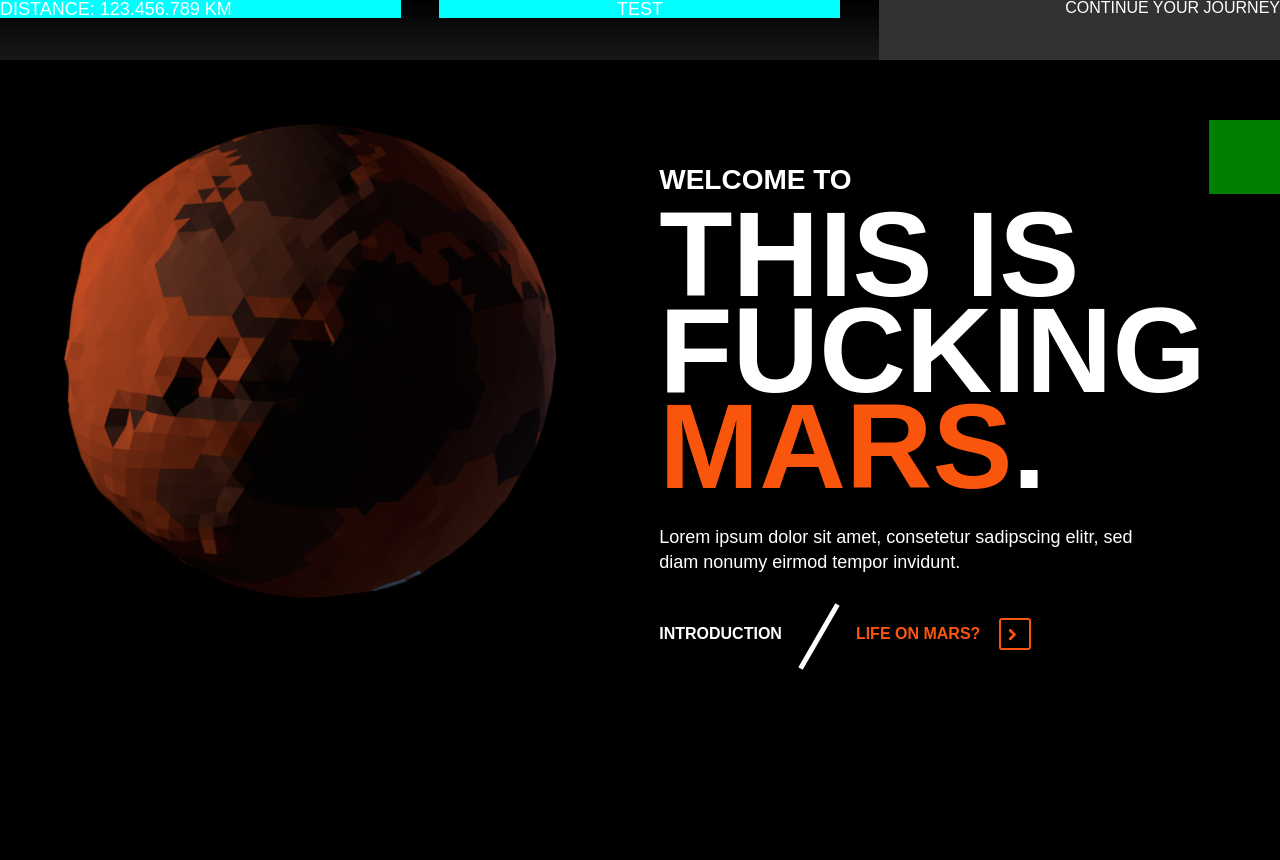
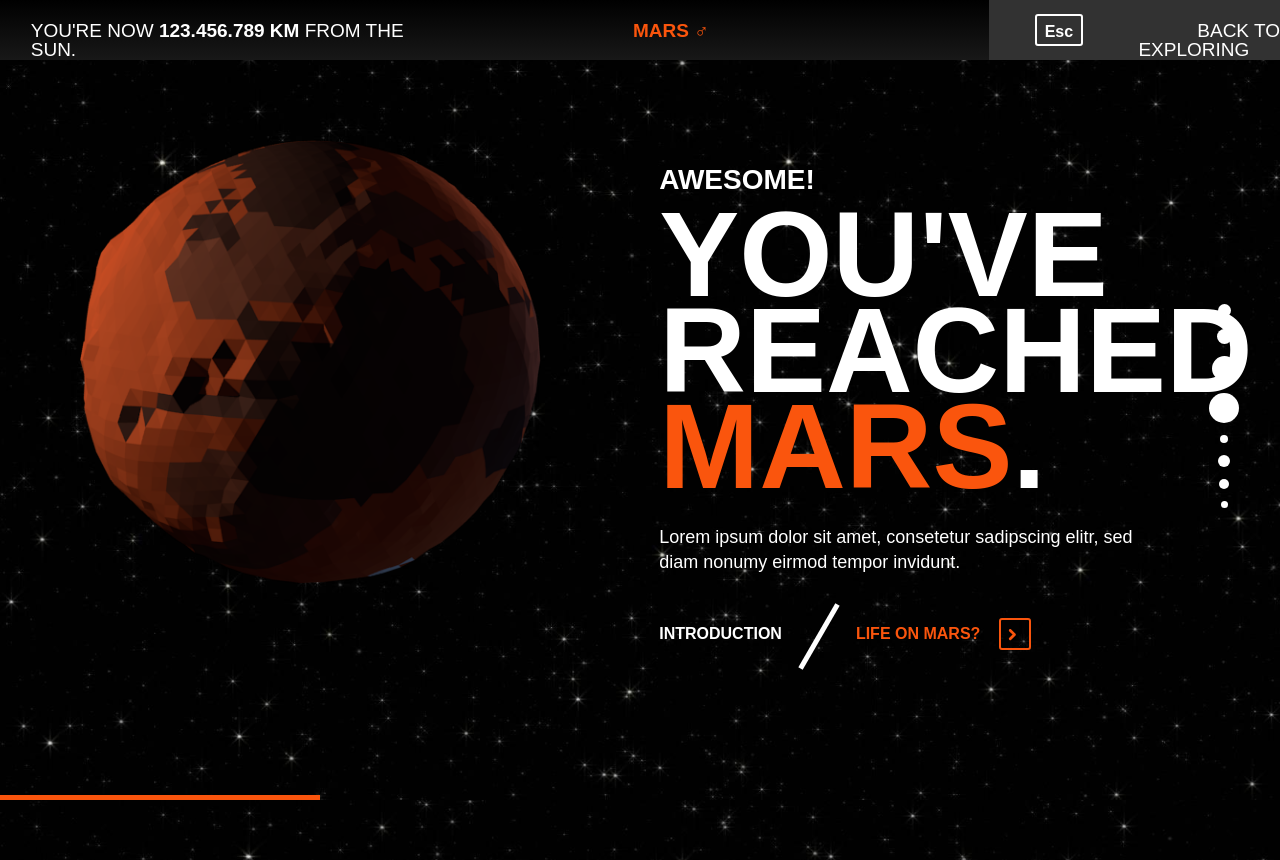
Before and after one commit to juliasser/pro5, a PHP site: page /index_styling.html in a window 1280 px wide. Run offline with PHP 8.4, Linux system fonts and the light colour scheme; some libraries are stand-ins or nearby versions.

Commit message:
Basic planet detail page

```diff
--- a/css/main.css
+++ b/css/main.css
@@ -32,6 +32,8 @@ html {
 /* cross browser border radius */
 /* transform */
 /* css calculating */
+/* creates a circle with a given size & color */
+/* centers vertically */
 html, body, div, span, applet, object, iframe,
 h1, h2, h3, h4, h5, h6, p, blockquote, pre,
 a, abbr, acronym, address, big, cite, code,
@@ -96,19 +98,24 @@ body {
   font-family: "proxima-nova", sans-serif;
   font-size: 12px, 120px;
   color: #fff;
-  background-color: black; }
+  background-color: black;
+  background: url(/assets/img/bg-demo.jpg);
+  background-size: cover; }
 
 h2 {
   line-height: .8; }
+
+strong {
+  font-weight: 900; }
 
 /* Global elements */
 .global--float-left {
   float: left; }
 
-.global--vertical-align-center {
-  display: inline-block;
-  vertical-align: middle;
-  height: 100%; }
+.global--center-vertical {
+  position: absolute;
+  top: 50%;
+  transform: translate(-50%, -50%); }
 
 /* animation keyframes */
 @-webkit-keyframes totheright {
@@ -285,11 +292,13 @@ h2 {
 * The coloring takes place in the planet specific scss file.
 * Basic interface when a planet is visited
 */
-#planet-detail {
-  /*
-    * This is the content area for each planet (text, facts...)
-    */
-  /* The buttons which allow to navigate through the content slides */ }
+#planet-detail #planet-detail--progress {
+  position: absolute;
+  bottom: 0;
+  left: 0;
+  width: 25vw;
+  height: 5px; }
+
 #planet-detail #planet-detail--bar-top {
   position: fixed;
   width: 100%;
@@ -312,6 +321,7 @@ h2 {
   left: 0;
   overflow: hidden; }
   #planet-detail #planet-detail--bar-top #bar-top--text {
+    padding-top: 1.3rem;
     max-width: 5000px;
     margin-left: auto;
     margin-right: auto; }
@@ -320,43 +330,64 @@ h2 {
       content: "";
       display: block; }
     #planet-detail #planet-detail--bar-top #bar-top--text h1 {
-        background-color: aqua;
       float: left;
       display: block;
       margin-right: 3.0075467489%;
       width: 31.3283021674%;
       text-align: center;
-        font-size: 18px;
-        text-transform: uppercase; }
+      font-size: 19px;
+      text-transform: uppercase;
+      font-weight: 900; }
       #planet-detail #planet-detail--bar-top #bar-top--text h1:last-child {
         margin-right: 0; }
     #planet-detail #planet-detail--bar-top #bar-top--text #bar-top--distance {
+      margin-left: 1.618em;
       float: left;
       display: block;
       margin-right: 3.0075467489%;
       width: 31.3283021674%;
-        background-color: aqua;
       float: left;
       text-transform: uppercase;
-        font-size: 18px; }
+      font-size: 19px; }
       #planet-detail #planet-detail--bar-top #bar-top--text #bar-top--distance:last-child {
         margin-right: 0; }
-    #planet-detail #planet-detail--bar-top #bar-top--continue {
+
+#planet-detail #bar-top--continue {
   text-align: right;
   float: left;
   display: block;
   margin-right: 3.0075467489%;
-      width: 31.3283021674%;
+  width: 22.7443399383%;
   position: absolute;
   right: 0;
   top: 0;
+  padding-top: 1.3rem;
+  font-size: 19px;
   height: 100%;
   background-color: #323232; }
-      #planet-detail #planet-detail--bar-top #bar-top--continue:last-child {
+  #planet-detail #bar-top--continue:last-child {
     margin-right: 0; }
-      #planet-detail #planet-detail--bar-top #bar-top--continue #continue--link {
+  #planet-detail #bar-top--continue #continue--link {
+    margin-right: 1.618em;
     text-transform: uppercase; }
-  #planet-detail .infowrapper {
+  #planet-detail #bar-top--continue .bar-top--key-esc-s {
+    width: 3rem;
+    height: 2rem;
+    margin: -0.4rem 0 0 46px;
+    border: 2px solid;
+    text-align: center;
+    padding-top: .3rem;
+    -webkit-border-radius: 3px;
+    border-radius: 3px;
+    background-clip: padding-box; }
+    #planet-detail #bar-top--continue .bar-top--key-esc-s span {
+      font-size: 1rem;
+      font-weight: 900; }
+
+/*
+    * This is the content area for each planet (text, facts...)
+    */
+.infowrapper {
   height: 100%;
   max-width: 5000px;
   margin-left: auto;
@@ -365,23 +396,25 @@ h2 {
   height: -webkit-calc(100% - 3.75rem);
   height: calc(100% - 3.75rem);
   margin-top: 3.75rem; }
-    #planet-detail .infowrapper::after {
+  .infowrapper::after {
     clear: both;
     content: "";
     display: block; }
-  #planet-detail #planet-detail--model {
+
+#planet-detail--model {
   height: 100%;
   float: left;
   display: block;
   margin-right: 3.0075467489%;
   width: 48.4962266255%;
-    padding: 4rem; }
-    #planet-detail #planet-detail--model:last-child {
+  padding: 5rem; }
+  #planet-detail--model:last-child {
     margin-right: 0; }
-    #planet-detail #planet-detail--model img {
+  #planet-detail--model img {
     width: 100%;
     height: auto; }
-  #planet-detail #planet-detail--txt {
+
+#planet-detail--txt {
   height: 100%;
   float: left;
   display: block;
@@ -389,37 +422,105 @@ h2 {
   width: 39.9122643964%;
   margin-top: 3.75rem;
   padding-top: 46px; }
-    #planet-detail #planet-detail--txt:last-child {
+  #planet-detail--txt:last-child {
     margin-right: 0; }
-    #planet-detail #planet-detail--txt h2 {
+  #planet-detail--txt h2 {
     font-size: 120px;
     text-transform: uppercase;
     font-weight: 900; }
-    #planet-detail #planet-detail--txt h3 {
+  #planet-detail--txt h3 {
     font-size: 28px;
     text-transform: uppercase;
     font-weight: 900;
     margin-bottom: 12px; }
-    #planet-detail #planet-detail--txt p {
+  #planet-detail--txt p {
     font-size: 18px;
     margin-top: 31px;
     line-height: 1.4; }
-  #planet-detail #planet-detail--solarsystem {
+
+#planet-detail--solarsystem {
   float: left;
   display: block;
   margin-right: 3.0075467489%;
   width: 5.5764154801%;
-    background-color: green;
-    margin-top: 3.75rem;
-    padding-top: 74px; }
-    #planet-detail #planet-detail--solarsystem:last-child {
+  margin-top: 3.75rem; }
+  #planet-detail--solarsystem:last-child {
     margin-right: 0; }
-  #planet-detail #planet-detail--btns {
+  #planet-detail--solarsystem #circles {
+    position: absolute;
+    top: 50%;
+    transform: translate(-50%, -50%);
+    right: 1.618em; }
+    #planet-detail--solarsystem #circles div {
+      margin: 0.75rem auto 0.75rem auto; }
+    #planet-detail--solarsystem #circles div:first-of-type {
+      margin-bottom: 0.75rem; }
+    #planet-detail--solarsystem #circles div:last-of-type {
+      margin-bottom: 0; }
+    #planet-detail--solarsystem #circles .circle--mercury {
+      width: 7px;
+      height: 7px;
+      background: #fff;
+      -webkit-border-radius: 3.5px;
+      -moz-border-radius: 3.5px;
+      border-radius: 3.5px; }
+    #planet-detail--solarsystem #circles .circle--venus {
+      width: 10px;
+      height: 10px;
+      background: #fff;
+      -webkit-border-radius: 5px;
+      -moz-border-radius: 5px;
+      border-radius: 5px; }
+    #planet-detail--solarsystem #circles .circle--earth {
+      width: 12px;
+      height: 12px;
+      background: #fff;
+      -webkit-border-radius: 6px;
+      -moz-border-radius: 6px;
+      border-radius: 6px; }
+    #planet-detail--solarsystem #circles .circle--mars {
+      width: 8px;
+      height: 8px;
+      background: #fff;
+      -webkit-border-radius: 4px;
+      -moz-border-radius: 4px;
+      border-radius: 4px; }
+    #planet-detail--solarsystem #circles .circle--jupiter {
+      width: 30px;
+      height: 30px;
+      background: #fff;
+      -webkit-border-radius: 15px;
+      -moz-border-radius: 15px;
+      border-radius: 15px; }
+    #planet-detail--solarsystem #circles .circle--saturn {
+      width: 25px;
+      height: 25px;
+      background: #fff;
+      -webkit-border-radius: 12.5px;
+      -moz-border-radius: 12.5px;
+      border-radius: 12.5px; }
+    #planet-detail--solarsystem #circles .circle--uranus {
+      width: 15px;
+      height: 15px;
+      background: #fff;
+      -webkit-border-radius: 7.5px;
+      -moz-border-radius: 7.5px;
+      border-radius: 7.5px; }
+    #planet-detail--solarsystem #circles .circle--neptune {
+      width: 13px;
+      height: 13px;
+      background: #fff;
+      -webkit-border-radius: 6.5px;
+      -moz-border-radius: 6.5px;
+      border-radius: 6.5px; }
+
+/* The buttons which allow to navigate through the content slides */
+#planet-detail--btns {
   margin-top: 51px; }
-    #planet-detail #planet-detail--btns .planet-detail--btns-single {
+  #planet-detail--btns .planet-detail--btns-single {
     text-transform: uppercase;
     font-weight: 900; }
-    #planet-detail #planet-detail--btns .planet-detail--hr {
+  #planet-detail--btns .planet-detail--hr {
     border: 0;
     background-color: white;
     height: 5px;
@@ -429,7 +530,7 @@ h2 {
     -ms-transform: rotate(-60deg);
     -o-transform: rotate(-60deg);
     transform: rotate(-60deg); }
-    #planet-detail #planet-detail--btns .planet-detail--key-right-s {
+  #planet-detail--btns .planet-detail--key-right-s {
     width: 2rem;
     height: 2rem;
     margin: -0.5rem 0 0 19px;
@@ -438,7 +539,7 @@ h2 {
     -webkit-border-radius: 3px;
     border-radius: 3px;
     background-clip: padding-box; }
-      #planet-detail #planet-detail--btns .planet-detail--key-right-s .key-right--arrow svg {
+    #planet-detail--btns .planet-detail--key-right-s .key-right--arrow svg {
       width: 100%;
       height: 100%;
       -webkit-animation: totheright 1.5s infinite;
@@ -449,7 +550,11 @@ h2 {
 .mars {
   /* recolors the main headline on the first intro slide */
   /* recolors the next navigation element */ }
+  .mars #planet-detail--progress {
+    background-color: #fa550d; }
   .mars #planet-detail--txt h2 .planet {
+    color: #fa550d; }
+  .mars #planet-detail--bar-top #bar-top--text h1 {
     color: #fa550d; }
   .mars #planet-detail--btns .continue {
     color: #fa550d; }
--- a/css/scss/_base.scss
+++ b/css/scss/_base.scss
@@ -8,9 +8,14 @@ body {
     font-size: $font-size-base;
     color: $color-copytext;
     background-color: black;
+    background: url(/assets/img/bg-demo.jpg);
+    background-size: cover;
 }
 h2 {
     line-height: .8;
+}
+strong {
+    font-weight: 900;
 }
 
 /* Global elements */
@@ -21,10 +26,8 @@ h2 {
 .global--float-left {
     float: left;
 }
-.global--vertical-align-center {
-    display: inline-block;
-    vertical-align: middle;
-    height: 100%;
+.global--center-vertical {
+    @include vertical-center;
 }
 
 /* animation keyframes */
@@ -58,6 +61,13 @@ h2 {
 */
 
 #planet-detail {
+    #planet-detail--progress {
+        position: absolute;
+        bottom: 0;
+        left: 0;
+        width: 25vw;
+        height: 5px;
+    }
     #planet-detail--bar-top {
         position: fixed;
         width: 100%;
@@ -68,41 +78,61 @@ h2 {
         overflow: hidden;
         // includes the text in the top bar
         #bar-top--text {
+            padding-top: 1.3rem;
             @include outer-container();
             h1 {
-                background-color: aqua;
                 @include span-columns(4);
                 text-align: center;
                 font-size: $font-size-h1--topnav;
                 text-transform: uppercase;
+                font-weight: 900;
             }
             #bar-top--distance {
+                margin-left: $gutter;
                 @include span-columns(4);
-                background-color: aqua;
                 float: left;
                 text-transform: uppercase;
                 font-size: $font-size-h1--topnav;
+            }
         }
     }
     // the continue button is excluded from the container since it has to be positioned at right 0 top 0
     #bar-top--continue {
         //padding-right: (100%-$max-width)/2; // calculates the padding to the right regarding the grid systems max width in percent (which is 95%)
         text-align: right;
-            @include span-columns(4);
+        @include span-columns(3);
         position: absolute;
         right: 0;
         top: 0;
+        padding-top: 1.3rem;
+        font-size: $font-size-h1--topnav;
         height: 100%;
         // @include rotate(25deg);
         background-color: #323232;
         #continue--link {
+            margin-right: $gutter;
             text-transform: uppercase;
+        }
+        .bar-top--key-esc-s {
+            width: 3rem;
+            height: 2rem;
+            margin: -.4rem 0 0 ms(5);
+            border: 2px solid;
+            text-align: center;
+            padding-top: .3rem;
+            @include border-radius(3px);
+            span {
+                font-size: rem(16);
+                font-weight: 900;
             }
         }
     }
+}
+
 /*
     * This is the content area for each planet (text, facts...)
     */
+
 .infowrapper {
     height: 100%;
     @include outer-container();
@@ -112,7 +142,7 @@ h2 {
 #planet-detail--model {
     height: 100%;
     @include span-columns(6);
-        padding: 4rem;
+    padding: 5rem;
     img {
         width: 100%;
         height: auto;
@@ -142,11 +172,48 @@ h2 {
 }
 #planet-detail--solarsystem {
     @include span-columns(1);
-        background-color: green;
     margin-top: $topbar--height-rem;
-        padding-top: ms(7);
+    #circles {
+        @include vertical-center;
+        right: $gutter;
+        div {
+            margin: $solarsystem--circle-distance/2 auto $solarsystem--circle-distance/2 auto;
         }
+        div:first-of-type {
+            margin-bottom: $solarsystem--circle-distance/2;
+        }
+        div:last-of-type {
+            margin-bottom: 0;
+        }
+        .circle--mercury {
+            @include circle(7px, #fff);
+        }
+        .circle--venus {
+            @include circle(10px, #fff);
+        }
+        .circle--earth {
+            @include circle(12px, #fff);
+        }
+        .circle--mars {
+            @include circle(8px, #fff);
+        }
+        .circle--jupiter {
+            @include circle(30px, #fff);
+        }
+        .circle--saturn {
+            @include circle(25px, #fff);
+        }
+        .circle--uranus {
+            @include circle(15px, #fff);
+        }
+        .circle--neptune {
+            @include circle(13px, #fff);
+        }
+    }
+}
+
 /* The buttons which allow to navigate through the content slides */
+
 #planet-detail--btns {
     margin-top: ms(6);
     .planet-detail--btns-single {
@@ -177,4 +244,3 @@ h2 {
         }
     }
 }
-}
--- a/css/scss/_mixins.scss
+++ b/css/scss/_mixins.scss
@@ -112,3 +112,20 @@
   #{$property}: -webkit-calc(#{$expression});
   #{$property}: calc(#{$expression});
 }
+
+/* creates a circle with a given size & color */
+@mixin circle($width, $color) {
+  width: $width;
+  height: $width;
+  background: $color;
+  -webkit-border-radius: $width/2;
+     -moz-border-radius: $width/2;
+          border-radius: $width/2;
+}
+
+/* centers vertically */
+@mixin vertical-center {
+  position: absolute;
+  top: 50%;
+  transform: translate(-50%, -50%);
+}
--- a/css/scss/_variables.scss
+++ b/css/scss/_variables.scss
@@ -20,7 +20,7 @@ $main-font: "proxima-nova",sans-serif;
 // using modular scale. reference for ms($step): http://www.modularscale.com/?12&&1.618&sass&table
 
 $font-size-base: $ms-base;
-$font-size-h1--topnav: ms(1);
+$font-size-h1--topnav: ms(2);
 $font-size-h2--intro: ms(9);
 $font-size-h3--intro: ms(3);
 $font-size-h2--slide: ms(3);
@@ -29,3 +29,4 @@ $font-size-p--intro: ms(1);
 /* measures */
 $topbar--height-px: 60;
 $topbar--height-rem: rem($topbar--height-px);
+$solarsystem--circle-distance: 1.5rem;
--- a/css/scss/planets/mars.scss
+++ b/css/scss/planets/mars.scss
@@ -1,10 +1,20 @@
 /* MARS specific styles. mostly color related */
 
 .mars {
+    #planet-detail--progress {
+        background-color: $color-mars;
+    }
     /* recolors the main headline on the first intro slide */
     #planet-detail--txt {
         h2 {
             .planet {
+                color: $color-mars;
+            }
+        }
+    }
+    #planet-detail--bar-top {
+        #bar-top--text {
+            h1 {
                 color: $color-mars;
             }
         }
--- a/index_styling.html
+++ b/index_styling.html
@@ -14,19 +14,22 @@
 
     <div id="planet-detail--bar-top">
         <div id="bar-top--text">
-            <span id="bar-top--distance">Distance: 123.456.789 km</span>
-            <h1>Test</h1>
+            <span id="bar-top--distance">You're now <strong>123.456.789 km</strong> from the sun.</span>
+            <h1>Mars <span class="symbol">♂</span></h1>
         </div>
         <div id="bar-top--continue">
-            <span id="continue--link">Continue your journey</span>
+            <div class="bar-top--key-esc-s global--float-left">
+                <span class="key-esc--txt">Esc</span>
+            </div>
+            <span id="continue--link">Back to exploring</span>
         </div>
 
     </div>
     <div class="infowrapper">
-       <section id="planet-detail--model"><img src="assets/img/planets/mars-demo.png"></section>
+        <section id="planet-detail--model"><img src="assets/img/planets/mars-demo.png"></section>
         <section id="planet-detail--txt">
-            <h3>Welcome to</h3>
-            <h2>This is fucking <span class="planet">Mars</span>.</h2>
+            <h3>Awesome!</h3>
+            <h2>You've reached <span class="planet">Mars</span>.</h2>
             <p>Lorem ipsum dolor sit amet, consetetur sadipscing elitr, sed diam nonumy eirmod tempor invidunt.</p>
             <div id="planet-detail--btns" class="global--clearfix">
                 <span class="planet-detail--btns-single global--float-left">Introduction</span>
@@ -41,12 +44,22 @@
                 </div>
             </div>
 
-
         </section>
-        <section id="planet-detail--solarsystem"></section>
+        <section id="planet-detail--solarsystem">
+            <div id="circles">
+                <div class="solarsystem--circle circle--neptune"></div>
+                <div class="solarsystem--circle circle--uranus"></div>
+                <div class="solarsystem--circle circle--saturn"></div>
+                <div class="solarsystem--circle circle--jupiter"></div>
+                <div class="solarsystem--circle circle--mars"></div>
+                <div class="solarsystem--circle circle--earth"></div>
+                <div class="solarsystem--circle circle--venus"></div>
+                <div class="solarsystem--circle circle--mercury"></div>
+            </div>
+        </section>
     </div>
 
-
+    <div id="planet-detail--progress"></div>
 
     <!-- typekit -->
     <script src="https://use.typekit.net/dku0jua.js"></script>
```
Also changed, not shown: assets/img/bg-demo.jpg (added). Lines whose indentation alone changed are shown as unchanged.
